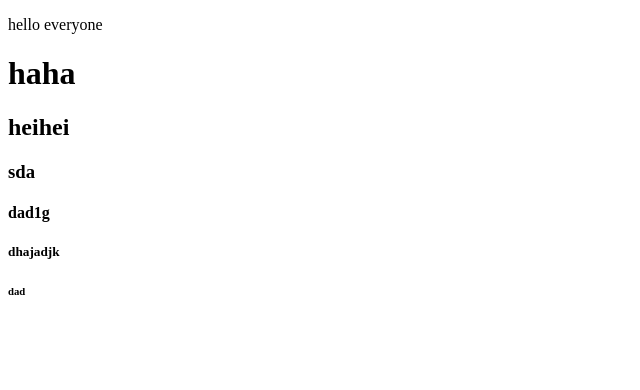
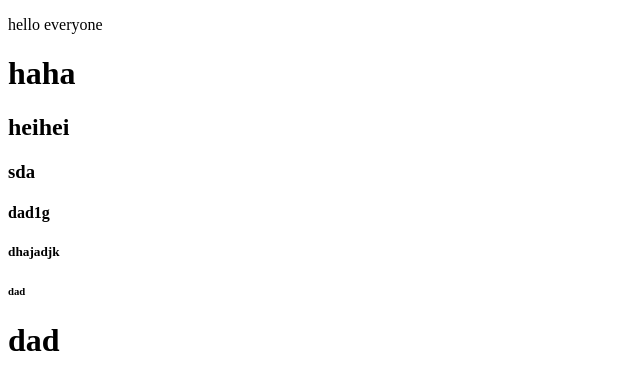
Before and after one commit to laolebuzhengjing/a-demo, a plain HTML site: page index.html in a window 1280 px wide. Shown: the whole page, without its empty margins (0-640 px from the left). Drawn offline with Linux system fonts and the light colour scheme.

Commit message:
finished

```diff
--- a/index.html
+++ b/index.html
@@ -13,5 +13,6 @@
     <h4>dad1g</h4>
     <h5>dhajadjk</h5>
     <h6>dad</h6>
+    <h1>dad</h1>
 </body>
 </html>
```
